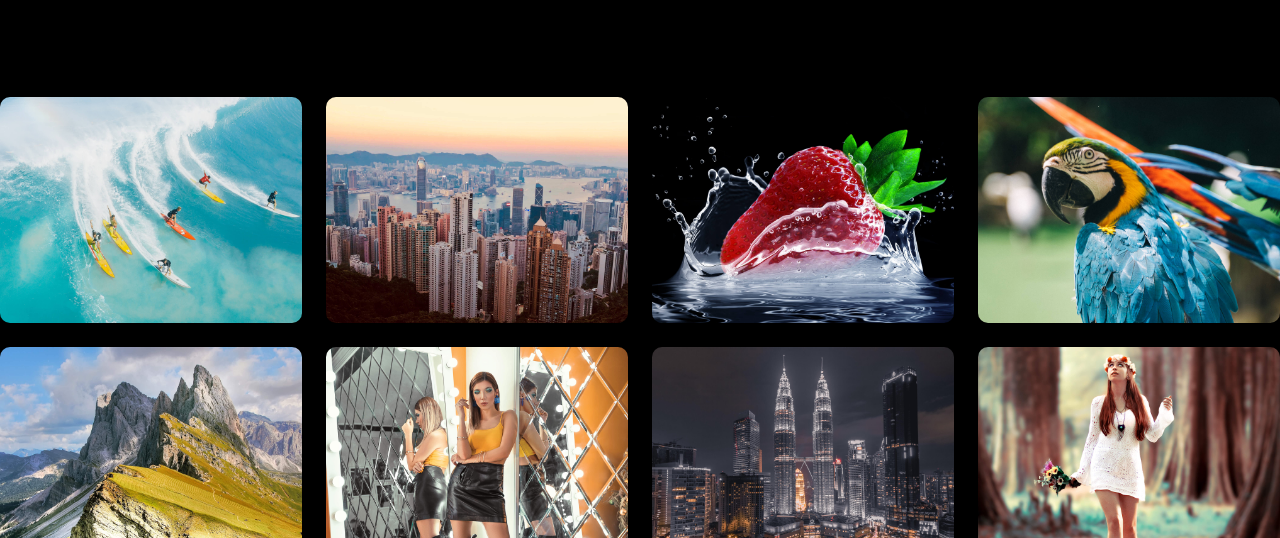
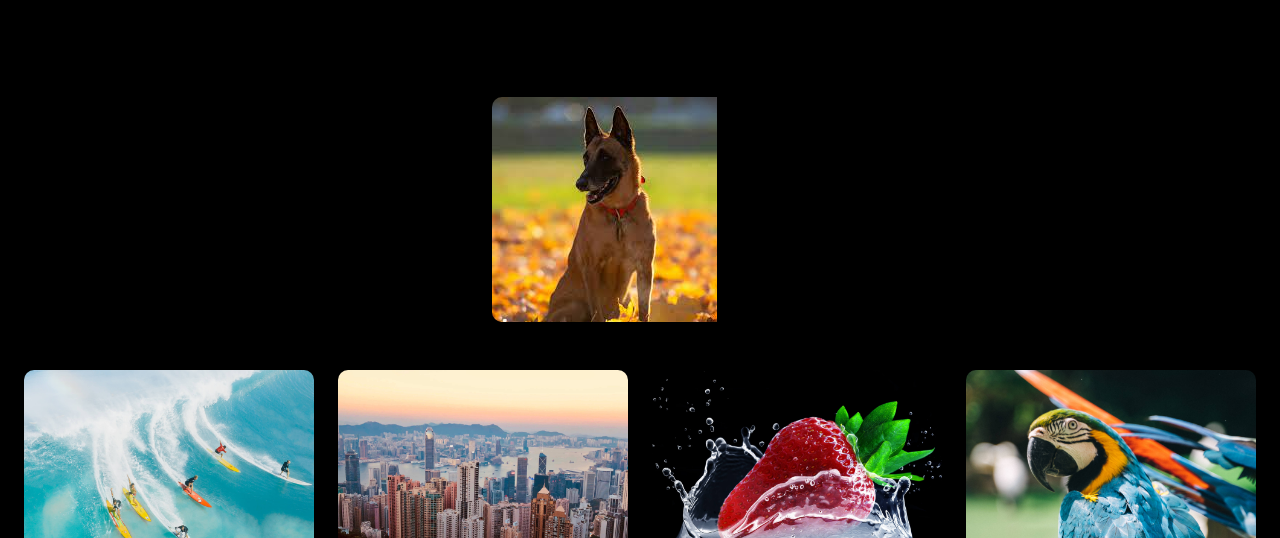
Before and after one commit to EnzoFernandez/TallerGitHub, a plain HTML site: page index.html in a window 1280 px wide. Shown: the part 262-800 px from the top of the page. Drawn offline with Linux system fonts and the light colour scheme.

Commit message:
imagen perro index

```diff
--- a/index.html
+++ b/index.html
@@ -64,14 +64,13 @@
 
 
 
-        <!-- ======= AÑADE TÚ IMAGEN AQUÍ ======= -->
-        <!-- ======================================================= BORRA ESTA LINEA DE CÓDIGO PARA QUE TU IMÁGEN SEA VISIBLE EN LA PÁGINA.
+
         <div class="row gy-4 justify-content-center">
             <div class="col-xl-3 col-lg-4 col-md-6">
               <div class="gallery-item h-100">
-                <img src="img/gallery/gallery-17.jpg" class="img-fluid" alt=""> <!-- = Cambia "gallery-17.png" por el nombre y extensión de tu imágen.= -->
+                <img src="img/gallery/perro.jpg" class="img-fluid" alt=""> <!-- = Cambia "gallery-17.png" por el nombre y extensión de tu imágen.= -->
                 <div class="gallery-links d-flex align-items-center justify-content-center">
-                  <a href="img/gallery/gallery-17.jpg" title="Gallery 1" class="glightbox preview-link"><i class="bi bi-arrows-angle-expand"></i></a> <!-- = Cambia "gallery-17.png" por el nombre y extensión de tu imágen= -->
+                  <a href="img/gallery/perro.jpg" title="Gallery 1" class="glightbox preview-link"><i class="bi bi-arrows-angle-expand"></i></a> <!-- = Cambia "gallery-17.png" por el nombre y extensión de tu imágen= -->
                   <a href="index.html" class="details-link"><i class="bi bi-link-45deg"></i></a>
                 </div>
               </div>
```
